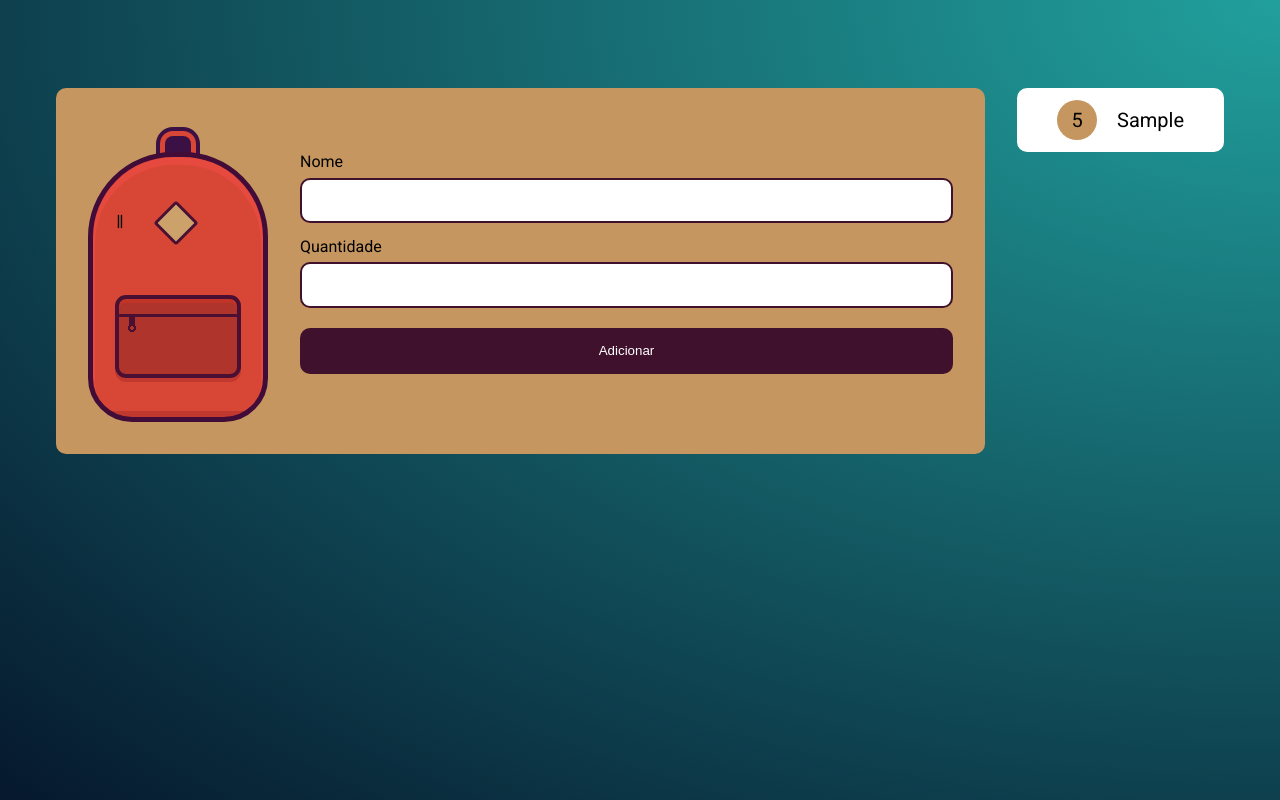
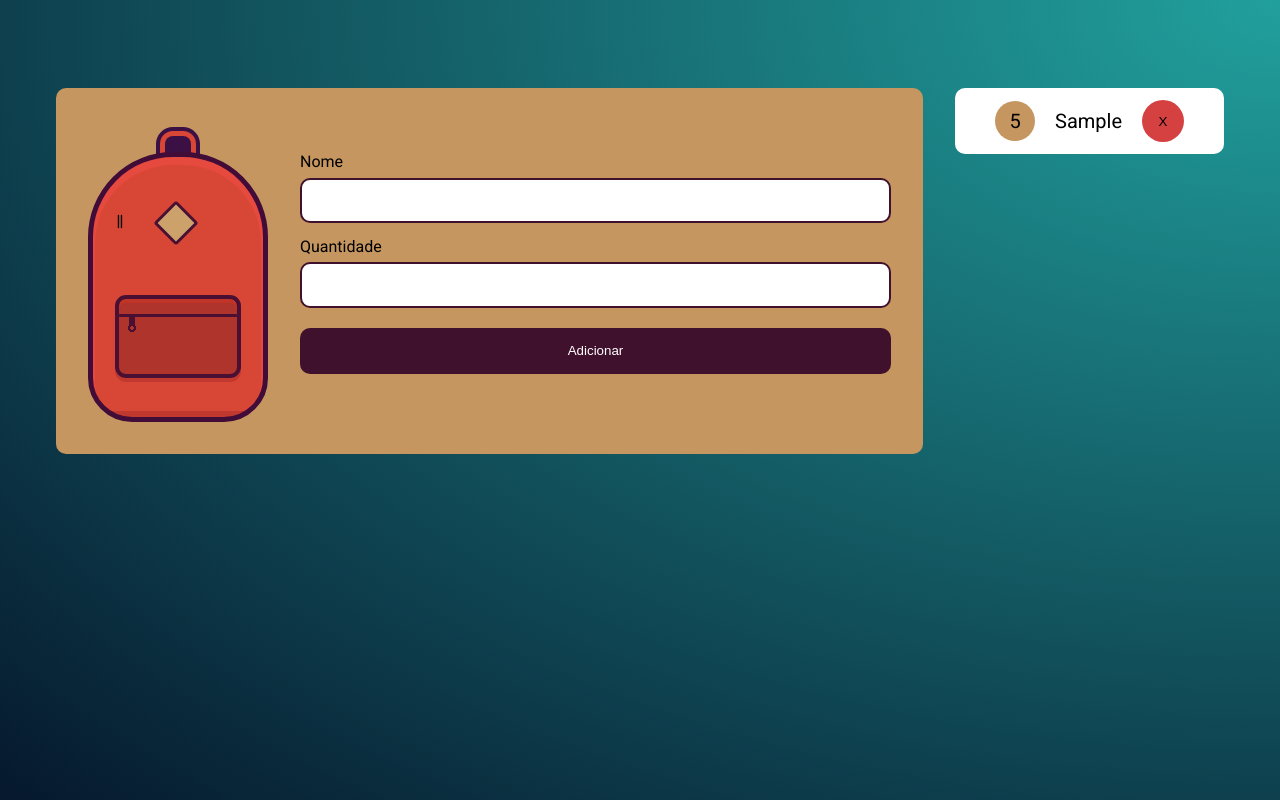
Before and after one commit to Lancelotti-beta/JavaScript-Web, a plain HTML site: page index.html in a window 1280 px wide. Both pictures are taken after typing "Sample", "5" into the empty fields and a click on the input "Adicionar". Drawn offline with Linux system fonts and the light colour scheme.

Commit message:
Adicionando funcionalidades e concluindo o projeto
Criando um </button> para deletar itens da lista e do localStorage |
refatorando a lógica do if | Criando e usando id's para encontar os itens de forma 'unica' | Concluindo o projeto > deixando funcional . . . falta uns bang no CSS

```diff
--- a/css/style.css
+++ b/css/style.css
@@ -113,7 +113,8 @@ html {
     margin: 0 0 1em;
     width: 100%;
     box-sizing: border-box;
-    display: inline-flex;
+    display: flex;
+    justify-content: space-between;
     align-items: center;
     gap: 1em;
     font-size: 20px;
@@ -129,3 +130,11 @@ html {
     Background: #C5965F;
     font-weight: 400;
 }
+
+.botao__deleta {
+    border-radius: 50%;
+    border: none;
+    width: 42px;
+    height: 42px;
+    background: #d54141;
+}
--- a/index.html
+++ b/index.html
@@ -1,5 +1,5 @@
 <!DOCTYPE html>
-<html lang="en">
+<html lang="pt-br">
 <head>
     <meta charset="UTF-8">
     <meta http-equiv="X-UA-Compatible" content="IE=edge">
--- a/js/main.js
+++ b/js/main.js
@@ -6,22 +6,50 @@ arrayLocal.forEach(elemento => {
     adicionaNaLista(elemento)
 })
 
+
+
 form.addEventListener('submit', e => {
     e.preventDefault()
     const nome = e.target.elements['nome']
     const quantidade = e.target.elements['quantidade']
 
+    const existe = verificaSeExiste(arrayLocal, nome.value)
     const itens = {
         'nome': nome.value,
         'quantidade': quantidade.value
     }
 
-    adicionaNaLista(itens)
-    armazenaItensNoLocalStorage(itens)
+    if (existe) {
+        itens.id = existe.id
+        altualizaElemetoDaLista(itens)
+
+        arrayLocal[arrayLocal.findIndex(elemento => elemento.id === existe.id)] = itens
+    } else {
+        itens.id = arrayLocal[arrayLocal.length - 1] ? (arrayLocal[arrayLocal.length - 1]).id + 1 : 0
+        adicionaElemento(itens)
+    }
 
     nome.value = ""
     quantidade.value = ""
 })
+
+const verificaSeExiste = (elemento, nome) => {
+    return elemento.find(item => item.nome === nome)
+}
+
+function adicionaElemento(elemento) {
+    adicionaNaLista(elemento)
+    armazenaItensNoLocalStorage(elemento)
+}
+
+function armazenaItensNoLocalStorage(item) {
+    arrayLocal.push(item)
+    return localStorage.setItem('itens', JSON.stringify(arrayLocal))
+}
+
+function altualizaElemetoDaLista(item) {
+    document.querySelector(`[data-id="${item.id}"]`).innerHTML = item.quantidade
+}
 
 function adicionaNaLista(item) {
     return listaUl.appendChild(criaItemLi(item))
@@ -33,15 +61,39 @@ function criaItemLi(item) {
     li.classList.add('item')
     const strong = document.createElement('strong')
     strong.innerHTML = item.quantidade
+    strong.dataset.id = item.id
 
     li.appendChild(strong)
     //concatenando elemento <strong/> com <li/>
     li.innerHTML += item.nome
+    li.appendChild(botaoDeleta(item.id))
 
     return li
 }
 
-function armazenaItensNoLocalStorage(item) {
-    arrayLocal.push(item)
-    return localStorage.setItem('itens', JSON.stringify(arrayLocal))
+function botaoDeleta(id) {
+    const botao = document.createElement('button')
+    botao.classList.add('botao__deleta')
+    botao.innerText = 'X'
+
+    botao.addEventListener('click', e => {
+        deletaElemento(e.target.parentNode, id)
+    })
+
+    return botao
 }
+
+function deletaElemento(tag, id) {
+    tag.remove()
+    arrayLocal.splice(arrayLocal.findIndex(elemento => elemento.id === id), 1)
+    localStorage.setItem('itens', JSON.stringify(arrayLocal))
+
+    /*
+    //Minha solução - o Bug é que alguns itens são alterados quando se é deletado, acredito qué por causa do 'id'
+    //Pois ao deletar o item no indece 0 ele volvou e quando alterei uma quantidade de um item ele alterou outro item
+
+        arrayLocal.splice(arrayLocal.indexOf(nome), 1)
+        localStorage.setItem('itens', JSON.stringify(arrayLocal))
+
+    */
+}
```
